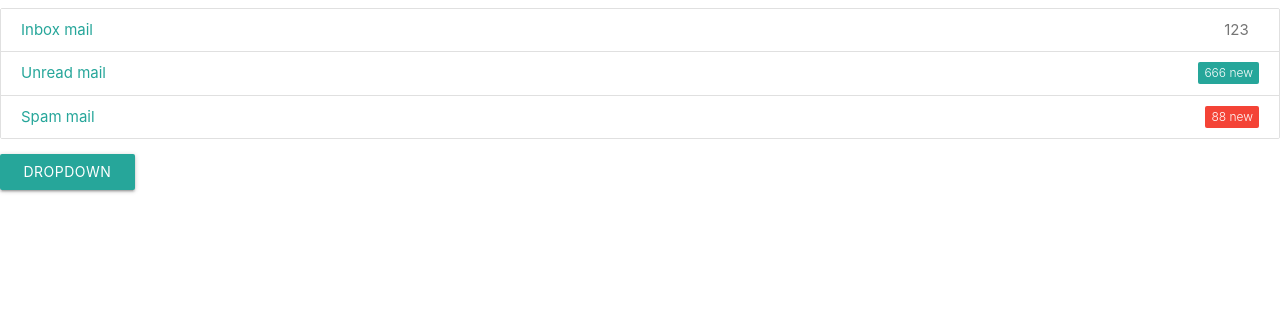
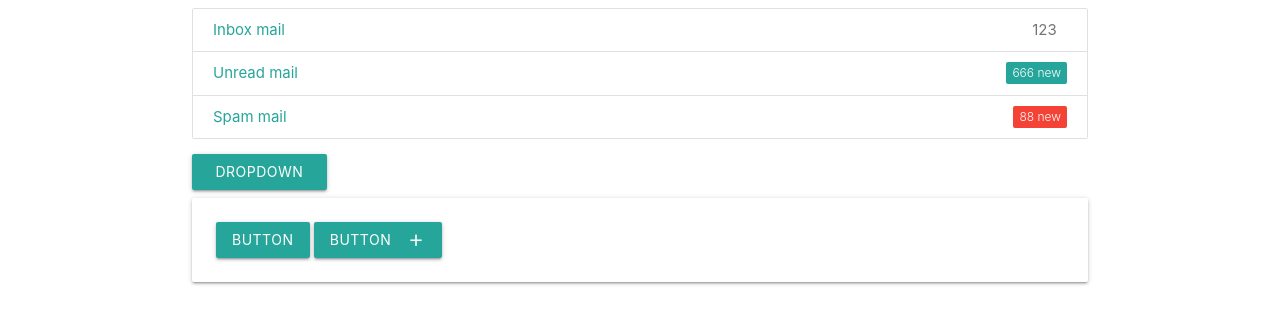
Before and after one commit to meiwek7/testRepoAlign, a plain HTML site: page 12_10_2020 - Materialize/index.html in a window 1280 px wide. Drawn offline with nearby package versions, Linux system fonts and the light colour scheme.

Commit message:
Fourth12.10.2020Commit

```diff
--- a/12_10_2020 - Materialize/index.html
+++ b/12_10_2020 - Materialize/index.html
@@ -6,13 +6,16 @@
 
    <meta name = "viewport" content = "width = device-width, initial-scale = 1">
 
-   <link rel = "stylesheet"href = "https://fonts.googleapis.com/icon?family=Material+Icons"><link rel = "stylesheet"href = "https://cdnjs.cloudflare.com/ajax/libs/materialize/0.97.3/css/materialize.min.css">
+   <link rel = "stylesheet"href = "https://fonts.googleapis.com/icon?family=Material+Icons">
+
+   <link rel = "stylesheet"href = "https://cdnjs.cloudflare.com/ajax/libs/materialize/0.97.3/css/materialize.min.css">
 
    <script type = "text/javascript"src = "https://code.jquery.com/jquery-2.1.1.min.js"></script>
+
    <script src = "https://cdnjs.cloudflare.com/ajax/libs/materialize/0.97.3/js/materialize.min.js"></script>
 
 </head>
-<body>
+<body class="container">
   <!--  <div class="card-panel red lighten-1">
         <h1>some text</h1>
     </div>
@@ -75,5 +78,10 @@
         <i class="mdi-navigation-arrow-drop-down right"></i>
     </a>
 
+      <div class="card-panel">
+         <button class="btn waves-effect waves-teal">Button</button>
+         <button class="btn waves-effect waves-teal">Button<i class="material-icons right">add</i></button>
+
+      </div>
 </body>
 </html>
```
